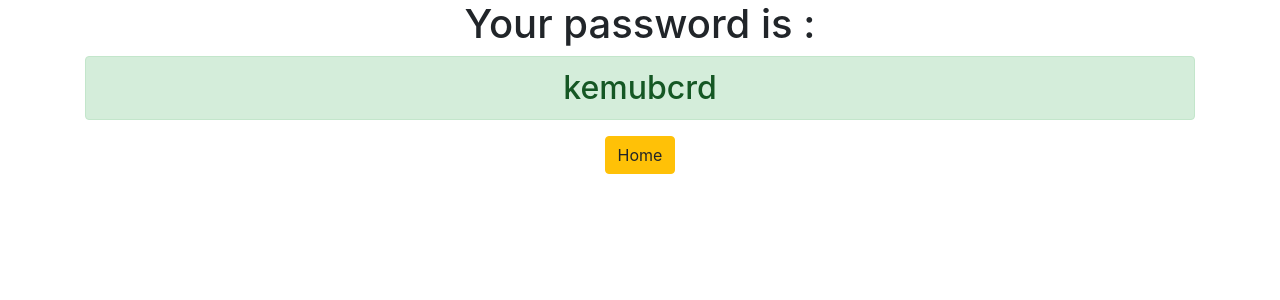
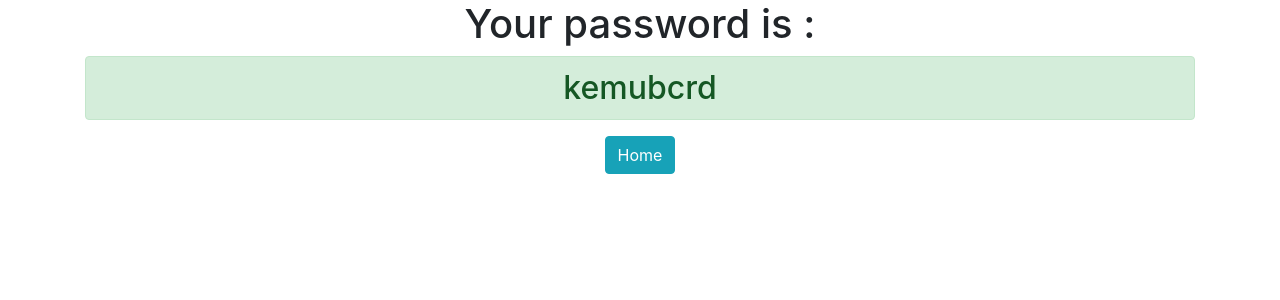
Before and after one commit to BibekShyama/django-password-generator, a Django app: page /password/ in a window 1280 px wide. Shown: the top 300 px of the page. Run offline with Django 3.2, Linux system fonts and the light colour scheme; some libraries are stand-ins or nearby versions.

Commit message:
2nd changes

```diff
--- a/generator/templates/generator/home.html
+++ b/generator/templates/generator/home.html
@@ -13,6 +13,9 @@
         <option value="11">11</option>
         <option value="12">12</option>
         <option value="13">13</option>
+        <option value="14">14</option>
+        <option value="15">15</option>
+        <option value="16">16</option>
 
     </select> Length
     <br>
--- a/generator/templates/generator/password.html
+++ b/generator/templates/generator/password.html
@@ -3,5 +3,5 @@
 <div class="container text-center">
 <h1> Your password is :</h1>
 <h2 class="alert alert-success"> {{ password }}</h2>
-<a href="{% url 'home' %}" class="btn btn-warning">Home</a>
+<a href="{% url 'home' %}" class="btn btn-info">Home</a>
 </div>
```
